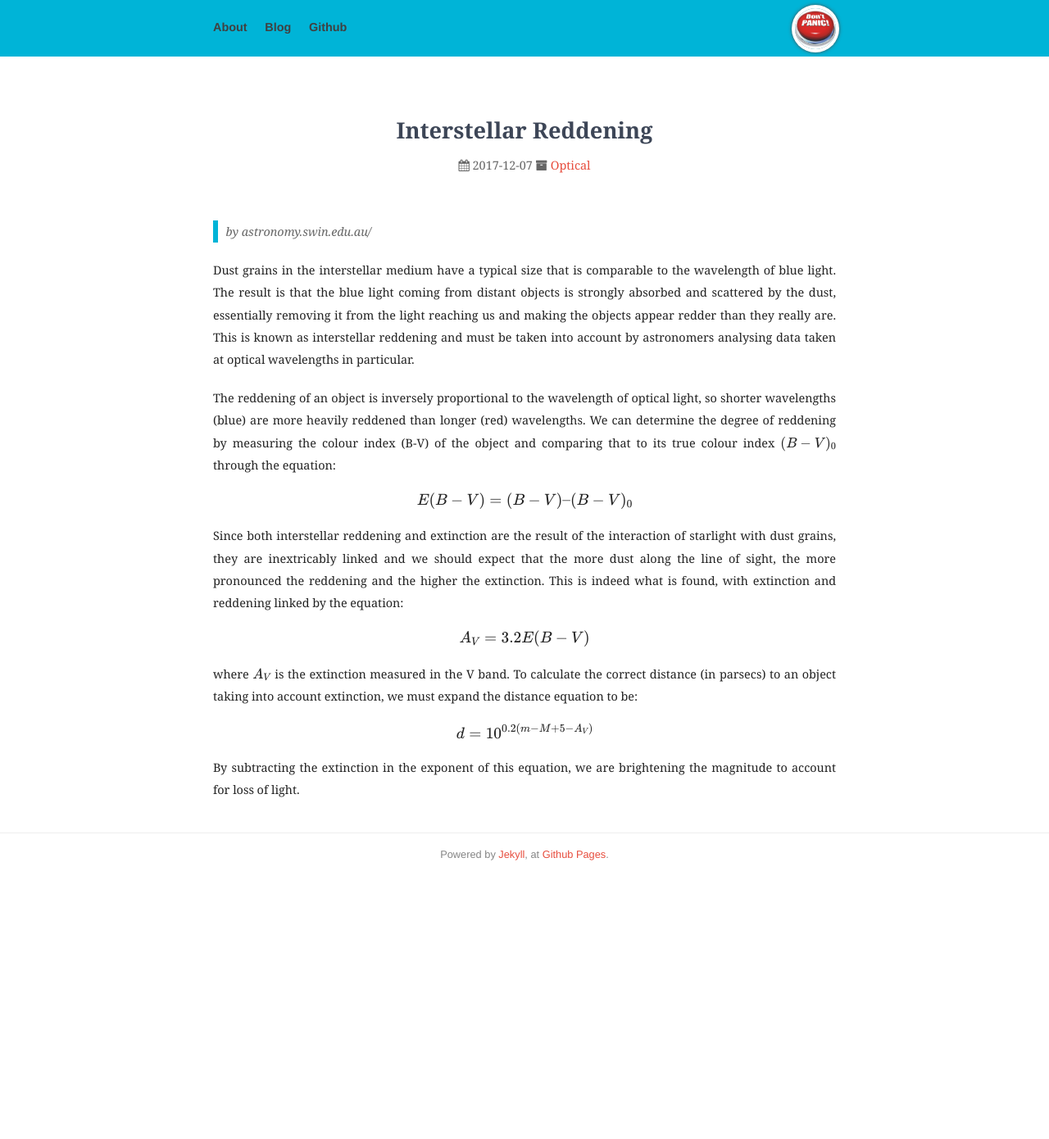
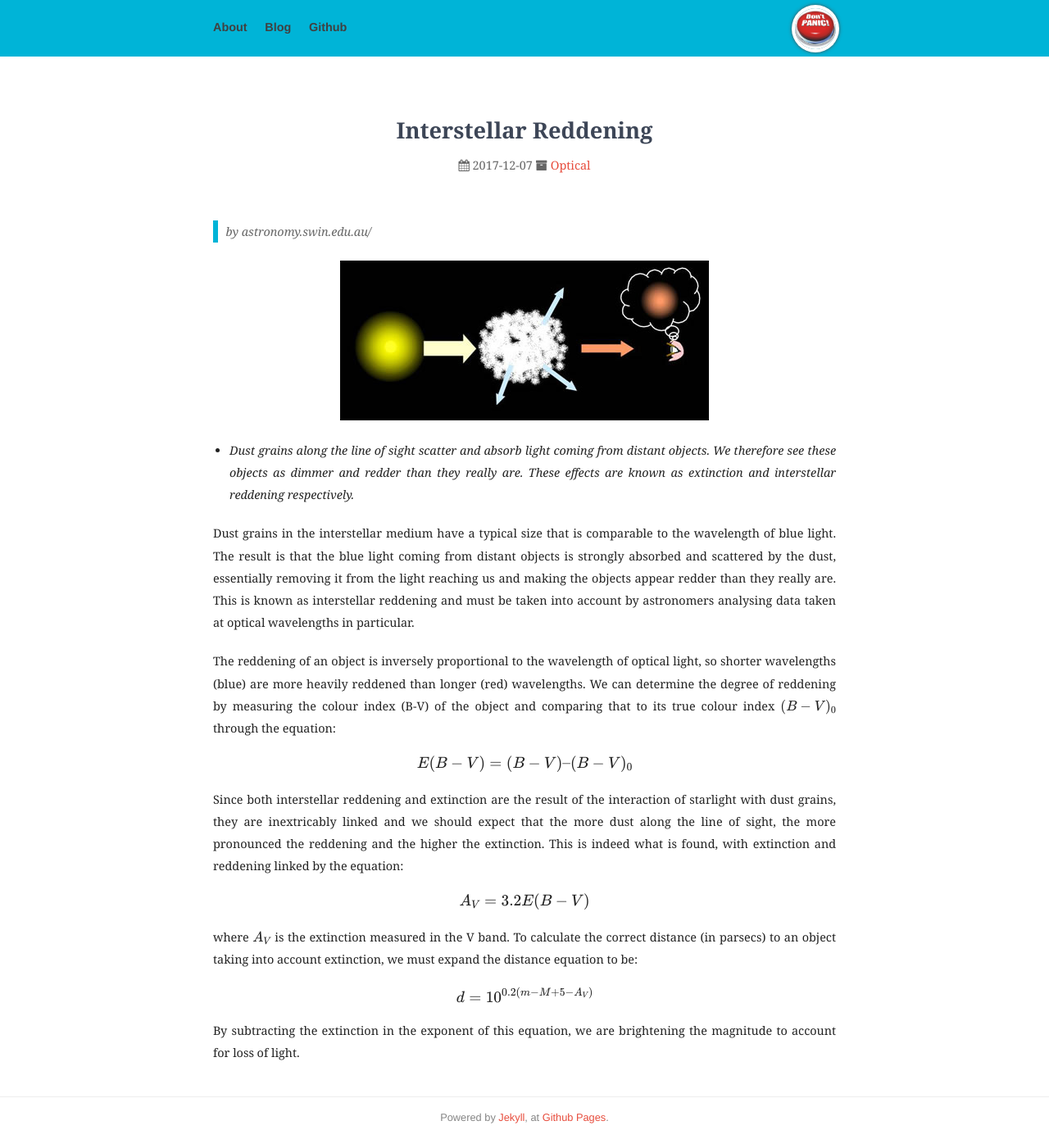
Before and after one commit to astroncanon/astroncanon.github.io, a Jekyll site: the page built from _posts/2017-12-07-interstellar-reddening.md, in a window 1280 px wide. Shown: the whole page at 82% size. Built offline with Jekyll 4.4.1, drawn with Linux system fonts in a browser that asks for light colours; nearby versions of some CDN libraries; formulas are drawn with MathJax 3; before the commit the page ends 1069 px from its top, so only the background shows below that.

Commit message:
s120702
s120702

```diff
--- a/_posts/2017-12-07-interstellar-reddening.md
+++ b/_posts/2017-12-07-interstellar-reddening.md
@@ -4,6 +4,11 @@ title: Interstellar Reddening
 categories: [Optical]
 ---
 > by *astronomy.swin.edu.au/*
+
+![reddening]({{ site.url }}/images/posts/2017-12-07-reddening.jpg)
+
+* *Dust grains along the line of sight scatter and absorb light coming from distant objects. We therefore see these objects as dimmer and redder than they really are. These effects are known as extinction and interstellar reddening respectively.*
+
 
 Dust grains in the interstellar medium have a typical size that is comparable to the wavelength of blue light. The result is that the blue light coming from distant objects is strongly absorbed and scattered by the dust, essentially removing it from the light reaching us and making the objects appear redder than they really are. This is known as interstellar reddening and must be taken into account by astronomers analysing data taken at optical wavelengths in particular.
 
```
Also changed, not shown: images/posts/2017-12-07-reddening.jpg (added).
